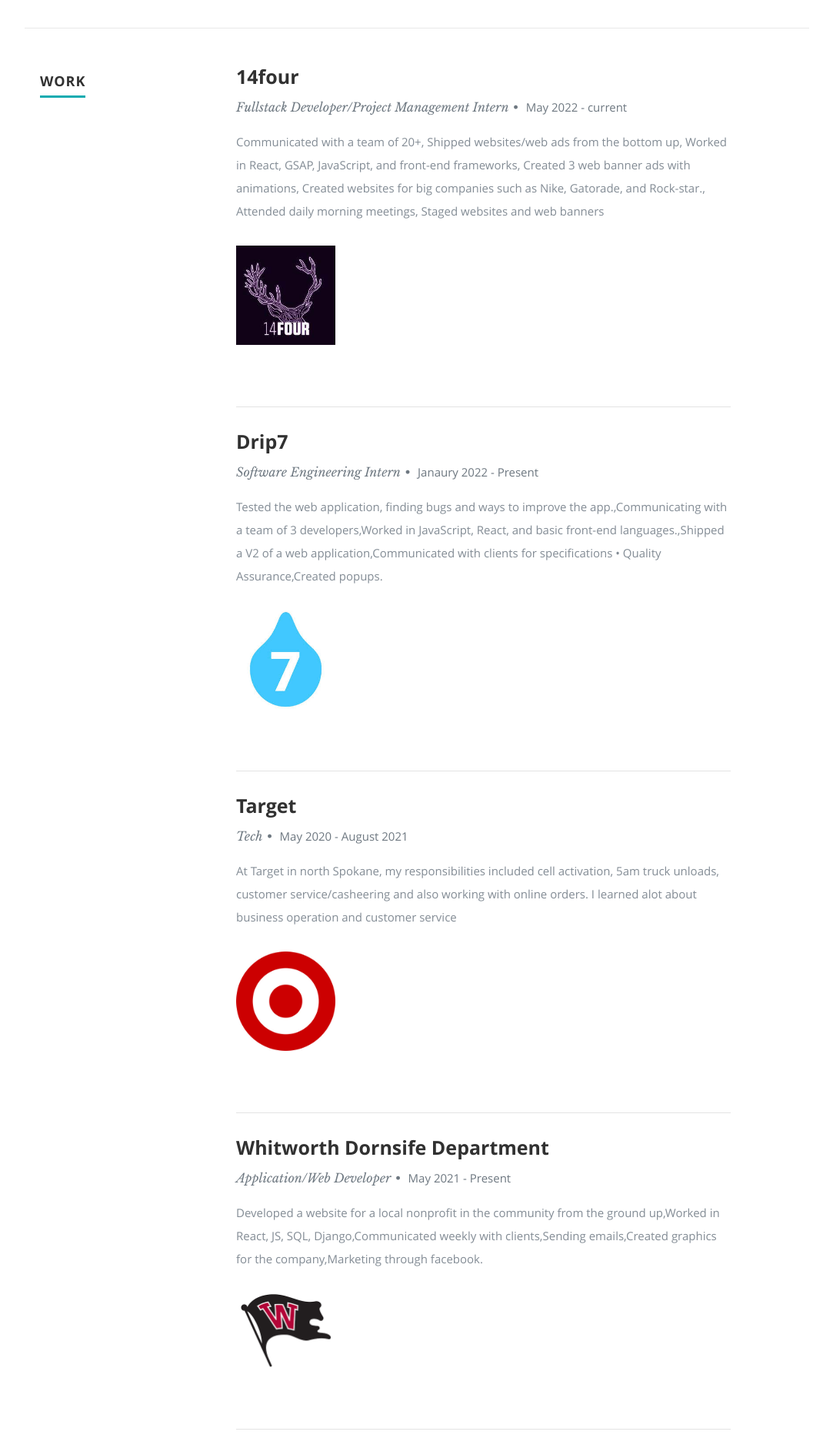
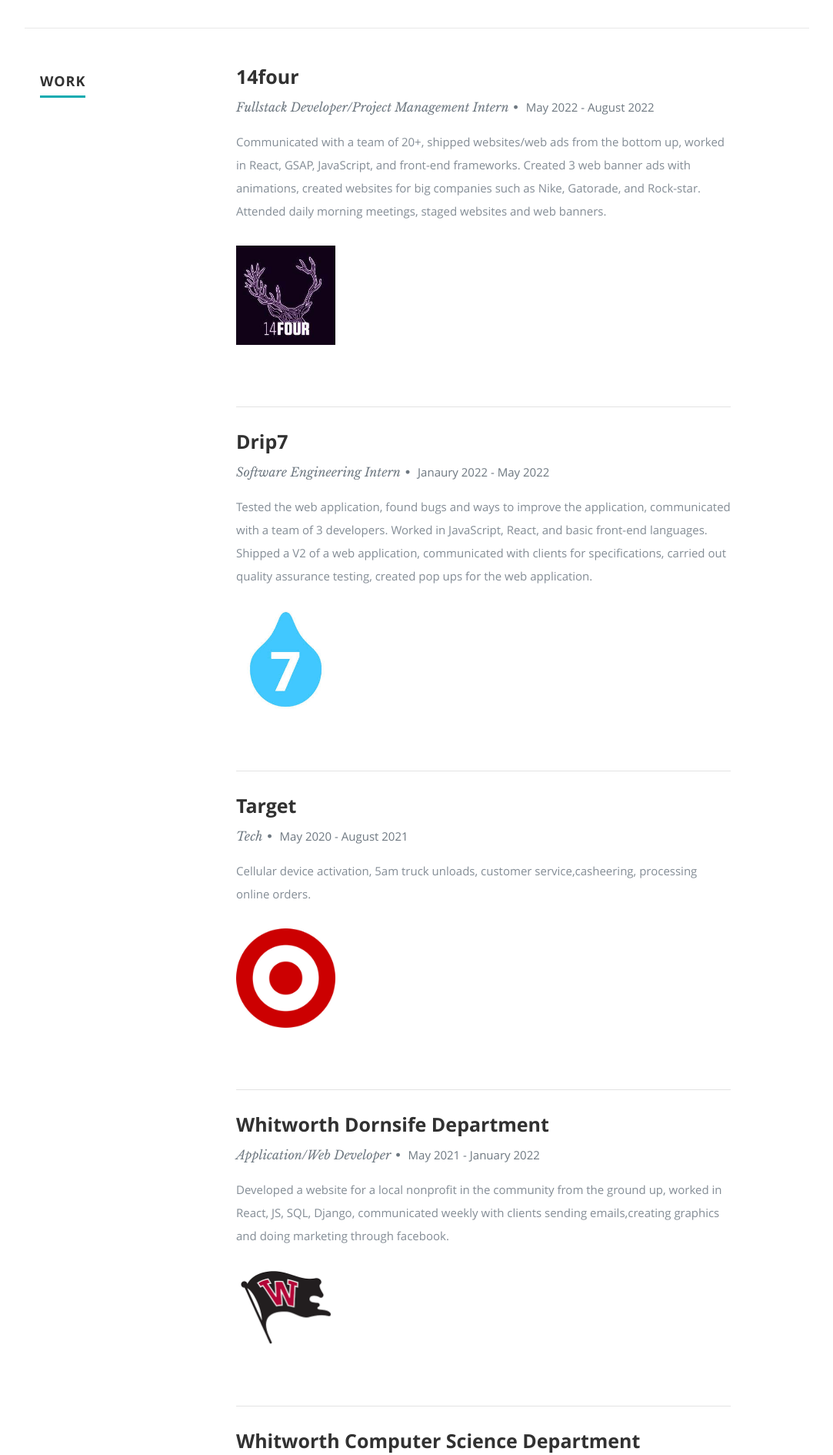
Before and after one commit to Alavish/DigiResume, a React (Create React App) app: page / in a window 1280 px wide. Shown: the part 1580-3470 px from the top of the page at 77% size, without its empty margins (98-1181 px from the left). Built offline with nearby package versions, Linux system fonts and the light colour scheme.

Commit message:
Resume fix, Portfolio grammar

```diff
--- a/public/resumeData.json
+++ b/public/resumeData.json
@@ -15,7 +15,7 @@
       "zip": "99218"
     },
     "website": "https://www.thatsalavish.com/",
-    "resumedownload": "images/anthonysResume.pdf",
+    "resumedownload": "images/AnthonyChristopherResume.pdf",
     "social": [
       {
         "name": "linkedin",
@@ -35,7 +35,7 @@
     ]
   },
   "resume": {
-    "skillmessage": "Here are a few of my skills",
+    "skillmessage": "Below are my skills",
     "education": [
       {
         "school": "Whitworth Univeristy",
@@ -48,54 +48,54 @@
       {
         "company": "14four",
         "title": "Fullstack Developer/Project Management Intern",
-        "years": "May 2022 - current",
-        "description": "Communicated with a team of 20+, Shipped websites/web ads from the bottom up, Worked in React, GSAP, JavaScript, and front-end frameworks, Created 3 web banner ads with animations, Created websites for big companies such as Nike, Gatorade, and Rock-star., Attended daily morning  meetings, Staged websites and web banners",
+        "years": "May 2022 - August 2022",
+        "description": "Communicated with a team of 20+, shipped websites/web ads from the bottom up, worked in React, GSAP, JavaScript, and front-end frameworks. Created 3 web banner ads with animations, created websites for big companies such as Nike, Gatorade, and Rock-star. Attended daily morning meetings, staged websites and web banners.",
         "logo":"images/14fourlogo.jpeg"
       },
       {
         "company": "Drip7",
         "title": "Software Engineering Intern",
-        "years": "Janaury 2022 - Present",
-        "description": "Tested the web application, finding bugs and ways to improve the app.,Communicating with a team of 3 developers,Worked in JavaScript, React, and basic front-end languages.,Shipped a V2 of a web application,Communicated with clients for specifications • Quality Assurance,Created popups.",
+        "years": "Janaury 2022 - May 2022",
+        "description": "Tested the web application, found bugs and ways to improve the application, communicated with a team of 3 developers. Worked in JavaScript, React, and basic front-end languages. Shipped a V2 of a web application, communicated with clients for specifications, carried out quality assurance testing, created pop ups for the web application.",
         "logo":"images/drip7.jpeg"
       },
       {
         "company": "Target",
         "title": "Tech",
         "years": "May 2020 - August 2021",
-        "description": "At Target in north Spokane, my responsibilities included cell activation, 5am truck unloads, customer service/casheering and also working with online orders. I learned alot about business operation and customer service",
+        "description": "Cellular device activation, 5am truck unloads, customer service,casheering, processing online orders.",
         "logo":"images/targetlogo.jpeg"
       },
       {
         "company": "Whitworth Dornsife Department",
         "title": "Application/Web Developer",
-        "years": "May 2021 - Present",
-        "description": "Developed a website for a local nonprofit in the community from the ground up,Worked in React, JS, SQL, Django,Communicated weekly with clients,Sending emails,Created graphics for the company,Marketing through facebook.",
+        "years": "May 2021 - January 2022",
+        "description": "Developed a website for a local nonprofit in the community from the ground up, worked in React, JS, SQL, Django, communicated weekly with clients sending emails,creating graphics and doing marketing through facebook.",
         "logo":"images/whitworthlogo.png"
       },
       {
         "company": "Whitworth Computer Science Department",
         "title": "Grader",
-        "years": "Sept 2021 - Present",
-        "description": "Computer science department grader for CS1/CS2 class homework and exams.",
+        "years": "Sept 2021 - May 2022",
+        "description": "Whitworth University computer science and math department grader for CS1/CS2 class homework and exams.",
         "logo":"images/whitworthlogo.png"
       },
       {
         "company": "Krispy Kreme",
         "title": "General Sales",
         "years": "May 2016 - October 2017",
-        "description": "Developed skills in customer service, reported daily earnings in spreadsheet, developed skills in sales, worked in a fast pace environment ",
+        "description": "Developed skills in customer service, reported daily earnings in spreadsheet, developed skills in sales, worked in a fast pace environment.",
         "logo": "images/krispykremelogo.png"
       }
     ],
     "skills": [
       {
-        "name": "HTML",
+        "name": "HTML/CSS",
         "level": "80%"
       },
       {
-        "name": "CSS",
-        "level": "70%"
+        "name": "Leadership",
+        "level": "85%"
       },
       {
         "name": "Git",
@@ -107,15 +107,15 @@
       },
       {
         "name": "Javascript",
-        "level": "40%"
+        "level": "60%"
       },
       {
         "name": "Bootstrap",
-        "level": "50%"
+        "level": "70%"
       },
       {
         "name": "REACT",
-        "level": "35%"
+        "level": "55%"
       }
     ]
   },
--- a/src/Components/Portfolio.js
+++ b/src/Components/Portfolio.js
@@ -30,7 +30,7 @@
 
          <div className="twelve columns collapsed">
 
-            <h1>Here are some of my projects</h1>
+            <h1>Below are my projects</h1>
 
             <div id="portfolio-wrapper" className="bgrid-quarters s-bgrid-thirds cf">
                 {projects}
```
Also changed, not shown: 2 other files (tests, documents, lock files or other folders).
